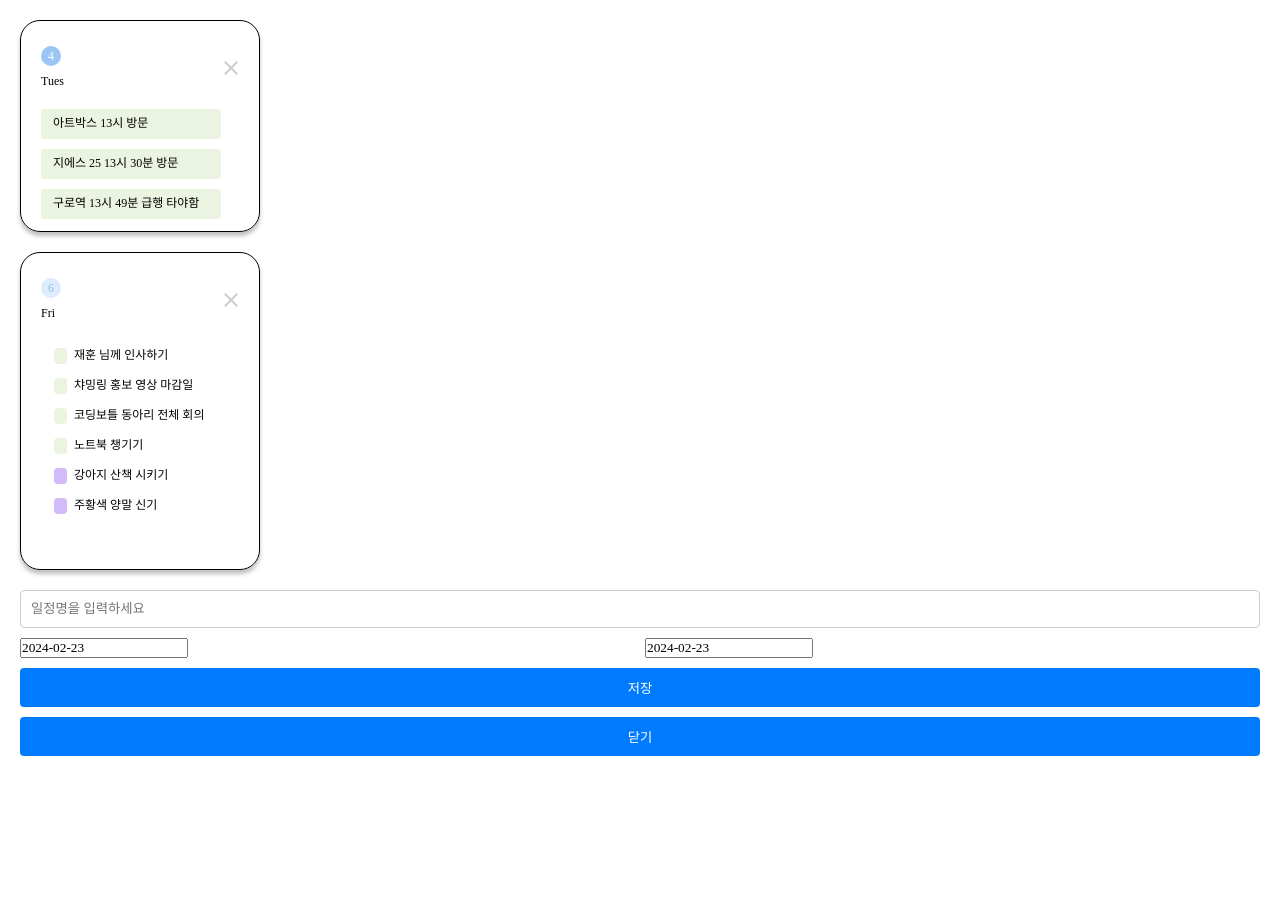
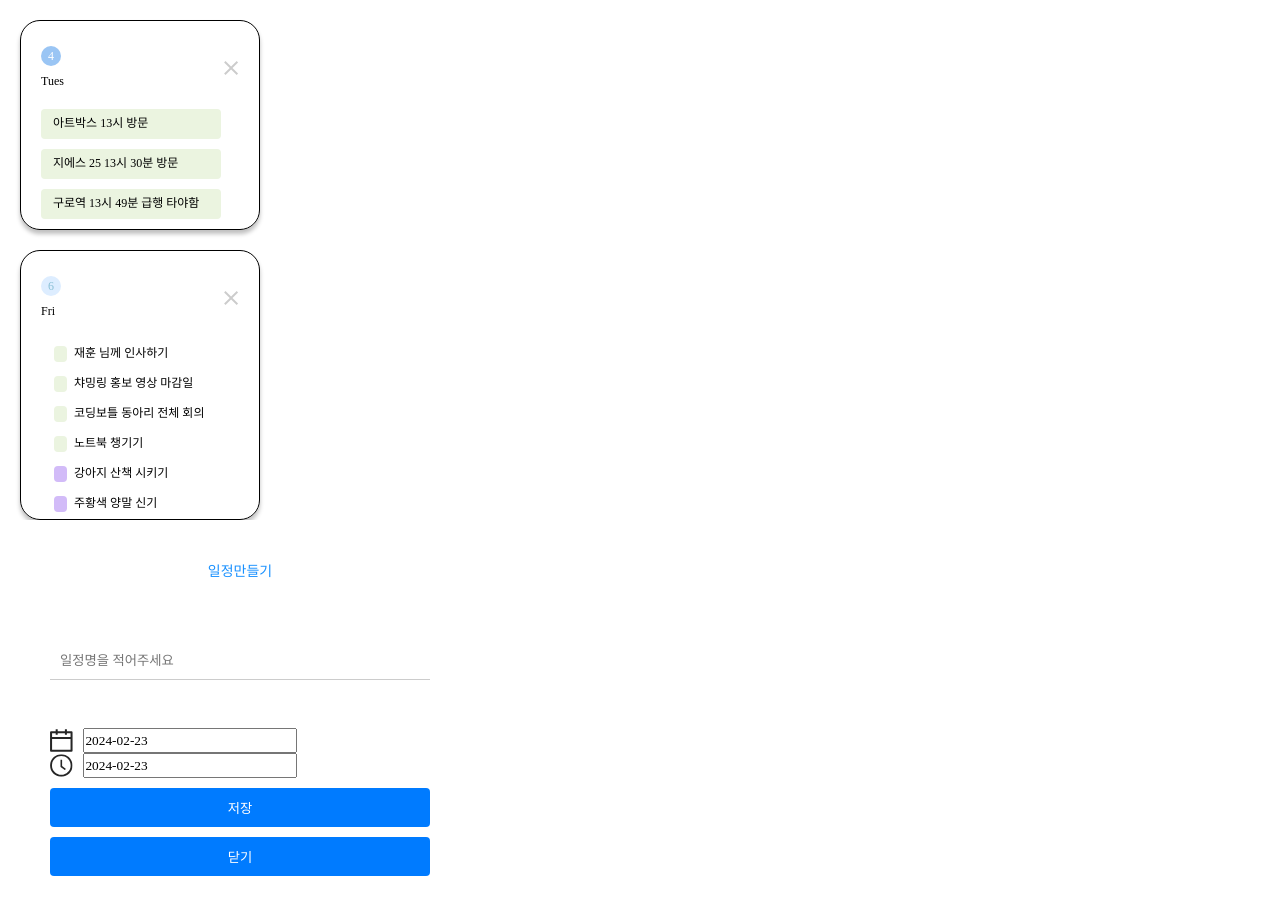
Before and after one commit to codingBottle/JMGDH_Web, a Next.js app: page /modaltest in a window 1280 px wide. Shown: the top 914 px of the page. Before the commit the page ends 800 px from the top, so only its background shows below. Built offline with nearby package versions, Linux system fonts and the light colour scheme.

Commit message:
디자인 수정

```diff
--- a/package.json
+++ b/package.json
@@ -24,6 +24,7 @@
   "devDependencies": {
     "@types/node": "^20",
     "@types/react": "^18",
+    "@types/react-datepicker": "^6.0.1",
     "@types/react-dom": "^18",
     "babel-plugin-styled-components": "^2.1.4",
     "eslint": "^8",
--- a/src/components/Modal/ScheduleAdd.tsx
+++ b/src/components/Modal/ScheduleAdd.tsx
@@ -1,59 +1,114 @@
-import React, { useState } from 'react';
-import styled from 'styled-components';
-import DatePicker from 'react-datepicker';
-import 'react-datepicker/dist/react-datepicker.css';
-import axios from 'axios';
+import React, { useState } from "react";
+import styled from "styled-components";
+import DatePicker from "react-datepicker";
+import "react-datepicker/dist/react-datepicker.css";
+import axios from "axios";
 
 const ScheduleAdd = ({ onClose }) => {
-    const [title, setTitle] = useState('');
+  const [title, setTitle] = useState("");
   const [startDate, setStartDate] = useState(new Date());
   const [endDate, setEndDate] = useState(new Date());
 
   const saveSchedule = async () => {
     if (!title || !startDate || !endDate) {
-            alert('모든 정보를 입력해주세요.');
+      alert("모든 정보를 입력해주세요.");
       return;
     }
 
     const scheduleData = {
       title,
-            startDate: startDate.toISOString().split('T')[0],
-            endDate: endDate.toISOString().split('T')[0],
-            // 추가 정보 입력
+      startDate: startDate.toISOString().split("T")[0],
+      endDate: endDate.toISOString().split("T")[0],
     };
 
     try {
-            const response = await axios.post('https://calendars2.duckdns.org/schedules', scheduleData, {
-                headers: { Authorization: `Bearer ${localStorage.getItem('accessToken')}` },
-            });
+      const response = await axios.post(
+        "https://calendars2.duckdns.org/schedules",
+        scheduleData,
+        {
+          headers: {
+            Authorization: `Bearer ${localStorage.getItem("accessToken")}`,
+          },
+        }
+      );
       console.log(response.data);
-            alert('일정이 추가되었습니다.');
-            onClose(); // 일정 추가 후 창 닫기
+      alert("일정이 추가되었습니다.");
+      onClose();
     } catch (error) {
-            console.error('일정 추가 실패:', error);
-            alert('일정 추가에 실패하였습니다.');
+      console.error("일정 추가 실패:", error);
+      alert("일정 추가에 실패하였습니다.");
     }
   };
 
   return (
     <Container>
+      <span>일정만들기</span>
       <Input
         type="text"
-                placeholder="일정명을 입력하세요"
+        placeholder="일정명을 적어주세요"
         value={title}
         onChange={(e) => setTitle(e.target.value)}
       />
+
       <DatePickerContainer>
+        <div>
+          <svg
+            width="25"
+            height="25"
+            viewBox="0 0 25 25"
+            fill="none"
+            xmlns="http://www.w3.org/2000/svg"
+          >
+            <path
+              d="M23.0908 2.6268H18.0508V0.706797C18.0508 0.574797 17.9428 0.466797 17.8108 0.466797H16.1308C15.9988 0.466797 15.8908 0.574797 15.8908 0.706797V2.6268H8.21078V0.706797C8.21078 0.574797 8.10278 0.466797 7.97078 0.466797H6.29078C6.15878 0.466797 6.05078 0.574797 6.05078 0.706797V2.6268H1.01078C0.479781 2.6268 0.0507812 3.0558 0.0507812 3.5868V23.5068C0.0507812 24.0378 0.479781 24.4668 1.01078 24.4668H23.0908C23.6218 24.4668 24.0508 24.0378 24.0508 23.5068V3.5868C24.0508 3.0558 23.6218 2.6268 23.0908 2.6268ZM21.8908 22.3068H2.21078V10.9068H21.8908V22.3068ZM2.21078 8.8668V4.7868H6.05078V6.2268C6.05078 6.3588 6.15878 6.4668 6.29078 6.4668H7.97078C8.10278 6.4668 8.21078 6.3588 8.21078 6.2268V4.7868H15.8908V6.2268C15.8908 6.3588 15.9988 6.4668 16.1308 6.4668H17.8108C17.9428 6.4668 18.0508 6.3588 18.0508 6.2268V4.7868H21.8908V8.8668H2.21078Z"
+              fill="black"
+              fill-opacity="0.85"
+            />
+          </svg>
           <DatePicker
             selected={startDate}
             onChange={(date) => setStartDate(date)}
             dateFormat="yyyy-MM-dd"
+          />{" "}
+        </div>
+        <div>
+          <svg
+            width="25"
+            height="25"
+            viewBox="0 0 25 25"
+            fill="none"
+            xmlns="http://www.w3.org/2000/svg"
+          >
+            <g clip-path="url(#clip0_966_3968)">
+              <path
+                d="M12.0508 0.466797C5.424 0.466797 0.0507812 5.84001 0.0507812 12.4668C0.0507812 19.0936 5.424 24.4668 12.0508 24.4668C18.6776 24.4668 24.0508 19.0936 24.0508 12.4668C24.0508 5.84001 18.6776 0.466797 12.0508 0.466797ZM12.0508 22.4311C6.549 22.4311 2.0865 17.9686 2.0865 12.4668C2.0865 6.96501 6.549 2.50251 12.0508 2.50251C17.5526 2.50251 22.0151 6.96501 22.0151 12.4668C22.0151 17.9686 17.5526 22.4311 12.0508 22.4311Z"
+                fill="black"
+                fill-opacity="0.85"
               />
+              <path
+                d="M16.7305 15.8554L12.9108 13.0938V6.46429C12.9108 6.34643 12.8144 6.25 12.6965 6.25H11.4081C11.2903 6.25 11.1938 6.34643 11.1938 6.46429V13.8411C11.1938 13.9107 11.226 13.975 11.2822 14.0152L15.7126 17.2455C15.809 17.3152 15.943 17.2938 16.0126 17.2L16.7787 16.1554C16.8483 16.0563 16.8269 15.9223 16.7305 15.8554Z"
+                fill="black"
+                fill-opacity="0.85"
+              />
+            </g>
+            <defs>
+              <clipPath id="clip0_966_3968">
+                <rect
+                  width="24"
+                  height="24"
+                  fill="white"
+                  transform="translate(0.0507812 0.466797)"
+                />
+              </clipPath>
+            </defs>
+          </svg>
+
           <DatePicker
             selected={endDate}
             onChange={(date) => setEndDate(date)}
             dateFormat="yyyy-MM-dd"
           />
+        </div>
       </DatePickerContainer>
       <Button onClick={saveSchedule}>저장</Button>
       <Button onClick={onClose}>닫기</Button>
@@ -64,23 +119,48 @@ const ScheduleAdd = ({ onClose }) => {
 export default ScheduleAdd;
 
 const Container = styled.div`
+  background-color: white;
   display: flex;
   flex-direction: column;
-    padding: 20px;
+  padding: 41px 50px;
   gap: 10px;
+  width: 480px;
+  height: 600px;
+  border-radius: 20px;
+  border: 0.5px;
+  span {
+    text-align: center;
+    color: #1890ff;
+    font-family: Noto Sans KR;
+    font-size: 14px;
+    font-weight: 400;
+    line-height: 22px;
+    letter-spacing: 0em;
+    margin-bottom: 50px;
+  }
 `;
 
 const Input = styled.input`
   padding: 10px;
-    border: 1px solid #ccc;
-    border-radius: 4px;
+  border: none;
+  border-bottom: 1px solid #ccc;
+  border-radius: 0;
+  margin-bottom: 38px;
 `;
 
 const DatePickerContainer = styled.div`
-    display: flex;
   gap: 10px;
+  width: 100%;
   .react-datepicker-wrapper {
     flex-grow: 1;
+  }
+  input {
+    width: 60%;
+    margin-left: 10px;
+  }
+  div {
+    display: flex;
+    width: 100%;
   }
 `;
 
```
Also changed, not shown: src/components/DailyCalender.tsx (+17 -16 lines), 1 other file (tests, documents, lock files or other folders). Lines whose indentation alone changed are shown as unchanged.
